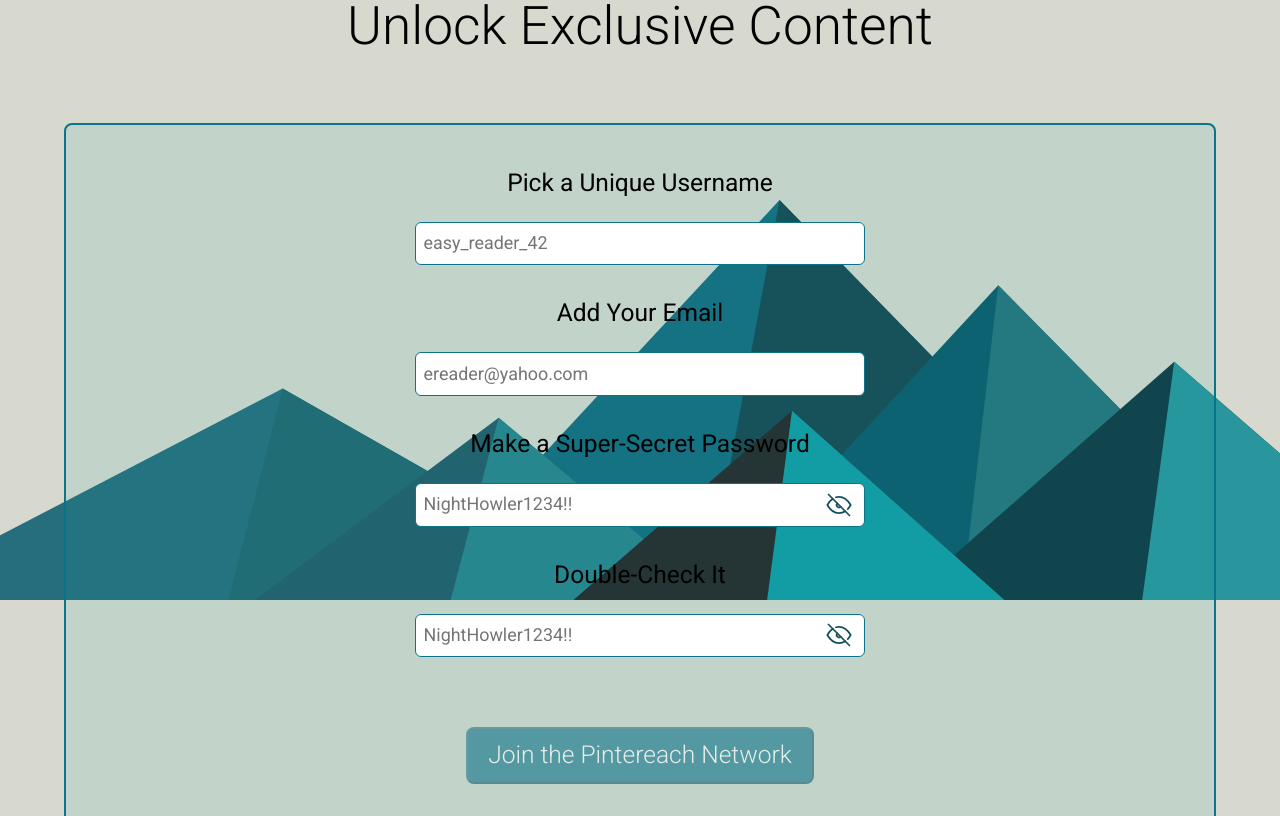
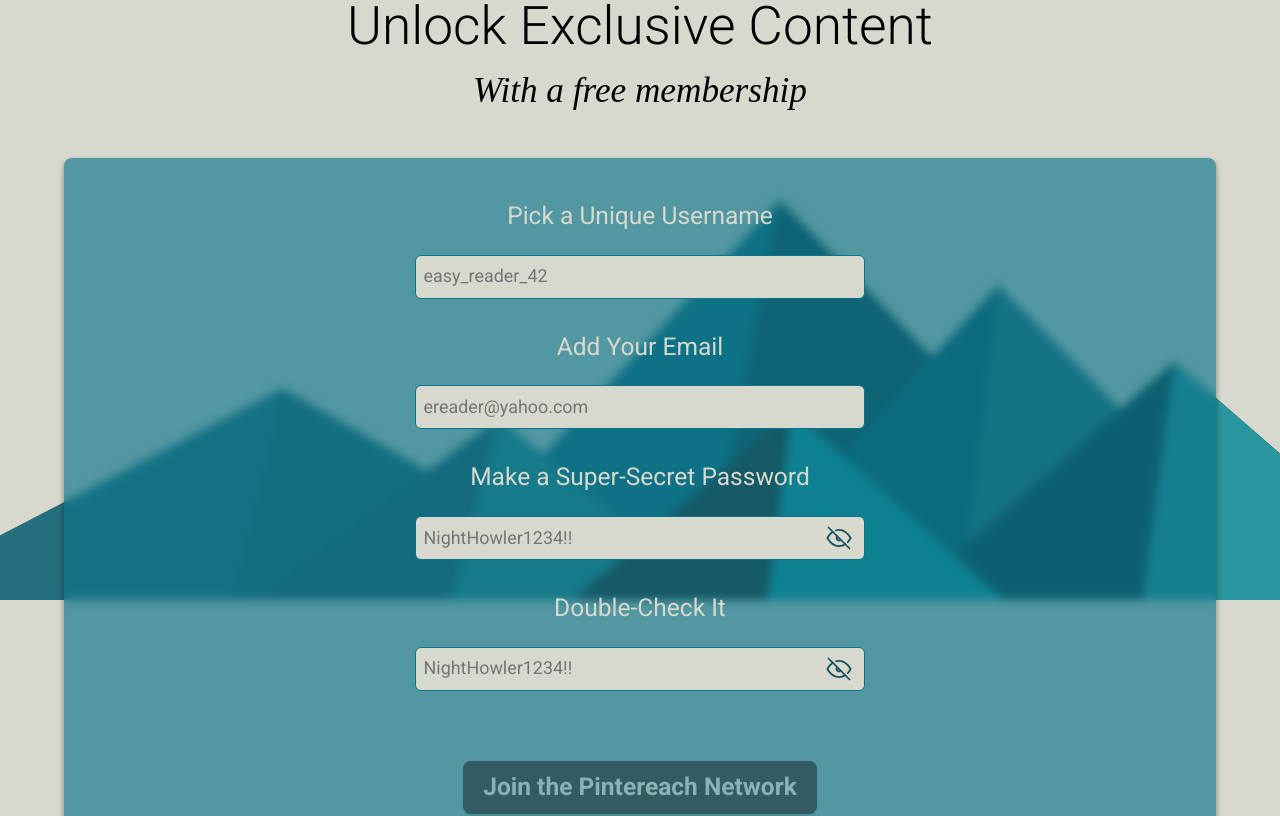
Before and after one commit to bw-pintereach-2020/client, a React (Create React App) app: page /register in a window 1280 px wide. Shown: the part 200-1016 px from the top of the page. Built offline with nearby package versions, Linux system fonts and the light colour scheme; a web font is replaced by a local one.

Commit message:
update register styles, and schema

```diff
--- a/src/components/auth/Registration.js
+++ b/src/components/auth/Registration.js
@@ -76,9 +76,30 @@ const Registration = (props) => {
   return (
     <section className='pg register-pg'>
       <h1>Unlock Exclusive Content</h1>
+      <h2>With a free membership</h2>
       <form className='auth-form' onSubmit={registerAccount}>
         {!loading ?
         <>
+        {errs.username.length > 0 && (
+              <p className="err" id="username-error">
+                {errs.username}
+              </p>
+            )}
+        {errs.email.length > 0 && (
+              <p className="err" id="email-error">
+                {errs.email}
+              </p>
+            )}
+        {errs.password.length > 0 && (
+              <p className="err" id="password-err">
+                {errs.password}
+              </p>
+            )}
+        {register.passwordmatch.length > 0 && register.passwordmatch !== register.password && (
+                <p className="err" id="matching-password-error">
+                  {errs.passwordmatch}
+                </p>
+              )}
         <fieldset>
           <div className="username form-item">
             <label htmlFor="username">
@@ -149,26 +170,6 @@ const Registration = (props) => {
             </label>
           </div>
         </fieldset>
-        {errs.username.length > 0 && (
-              <p className="err" id="username-error">
-                {errs.username}
-              </p>
-            )}
-        {errs.email.length > 0 && (
-              <p className="err" id="email-error">
-                {errs.email}
-              </p>
-            )}
-        {errs.password.length > 0 && (
-              <p className="err" id="password-err">
-                {errs.password}
-              </p>
-            )}
-        {register.passwordmatch.length > 0 && register.passwordmatch !== register.password && (
-                <p className="err" id="matching-password-error">
-                  {errs.passwordmatch}
-                </p>
-              )}
         <button disabled={locked} type="submit">
           Join the Pintereach Network
         </button>
--- a/src/components/validation/registerSchema.js
+++ b/src/components/validation/registerSchema.js
@@ -18,7 +18,7 @@ export const registerSchema = yup.object().shape({
       .max(92, "Password can be no more than 92 chars")
       .matches(
         /^(?=.*[a-z])(?=.*[A-Z])(?=.*[0-9])(?=.*[!@#\$%\^&\*])/,
-        "Please include at least 1 uppercase char, 1 number, and 1 special character."
+        "Password should have 1 uppercase char, 1 number, and 1 special character."
       ),
     passwordmatch: yup
     .string()
--- a/src/styles/scss/Auth.scss
+++ b/src/styles/scss/Auth.scss
@@ -1,6 +1,9 @@
 @import "config";
 
 .register-pg {
+  & > h2 {
+    font-style: italic;
+  }
   .auth-form {
     text-align: center;
     width: 90%;
@@ -8,22 +11,28 @@
     margin: 5rem auto 10rem;
     padding: 1rem 0 5rem;
     border-radius: 0.8rem;
-    border: 2px solid map-get($colors, app-blue);
-    background: rgba($color: map-get($colors, app-green), $alpha: 0.1);
+    border: none;
+    color: map-get($colors, app-white);
+    background: rgba($color: map-get($colors, app-blue), $alpha: 0.65);
+    box-shadow: 0 3px 6px rgba(0, 0, 0, 0.16), 0 3px 6px rgba(0, 0, 0, 0.23);
+    backdrop-filter: blur(5px);
     button {
       cursor: pointer;
-      background: map-get($colors, app-blue);
-      color: white;
+      background: map-get($colors, app-dark);
+      color: map-get($colors, app-white);
+      border: none;
+      box-shadow: 0 1px 3px rgba(0, 0, 0, 0.12), 0 1px 2px rgba(0, 0, 0, 0.24);
       &:disabled {
-        opacity: 0.6;
+        opacity: 0.4;
       }
-      font-weight: 300;
+      font-weight: 600;
       padding: 0.5rem 2rem;
       border-radius: 0.8rem;
       margin-top: 5rem;
     }
     .err {
-      color: rgb(180, 36, 36);
+      background: rgba(180, 36, 36, 0.65);
+      color: map-get($colors, app-white);
       margin: auto;
       line-height: 2;
       font-weight: 600;
@@ -40,6 +49,7 @@
         max-width: 500px;
         width: 100%;
         margin: auto;
+        font-weight: 500;
         input {
           display: block;
           width: 90%;
@@ -48,6 +58,7 @@
           margin: 2rem auto;
           border-radius: 0.6rem;
           border: 1px solid map-get($colors, app-blue);
+          background: map-get($colors, app-white);
         }
         svg {
           position: absolute;
```
